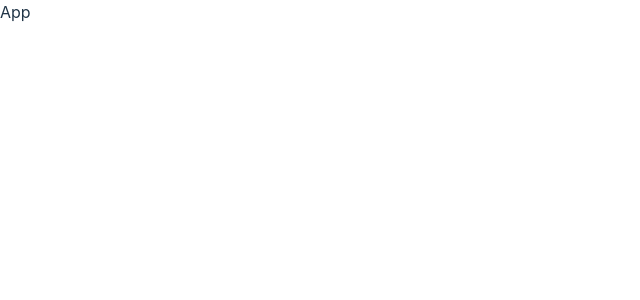
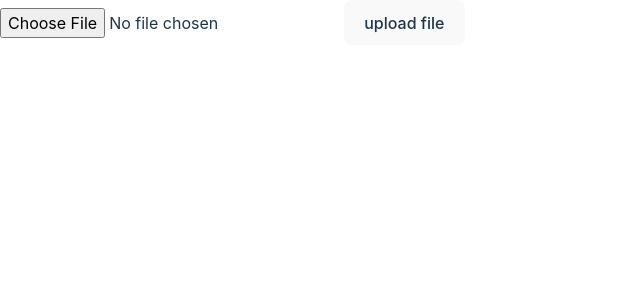
Before and after one commit to elghanbibadr/photoGallery, a React (Vite) app: page / in a window 1280 px wide. Shown: the top 300 px of the page, without its empty margins (0-640 px from the left). Built offline with nearby package versions, Linux system fonts and the light colour scheme.

Commit message:
add the core logic for the upoad file and install the uuid package to generate unique id's

```diff
--- a/package.json
+++ b/package.json
@@ -12,7 +12,8 @@
   "dependencies": {
     "firebase": "^9.22.1",
     "react": "^18.2.0",
-    "react-dom": "^18.2.0"
+    "react-dom": "^18.2.0",
+    "uuid": "^9.0.0"
   },
   "devDependencies": {
     "@types/react": "^18.0.28",
--- a/src/App.jsx
+++ b/src/App.jsx
@@ -1,8 +1,21 @@
-import React from 'react'
+import React, { useState } from 'react'
 import { storage } from '../firebaseConfig'
 const App = () => {
+  const [imageUpload ,setImageUpload] = useState(null)
+
+  const handleImageUploaded=(e) => {
+    e.preventDefault();
+    if(!imageUpload)return;
+    console.log(file)
+  }
   return (
-    <div>App</div>
+    <div>
+      <form onSubmit={handleImageUploaded} >
+      <input onChange={(e) =>setImageUpload(e.target.files[0])} type="file"   />
+    <button >upload file</button>
+      </form>
+
+    </div>
   )
 }
 
```
Also changed, not shown: 1 other file (tests, documents, lock files or other folders).
